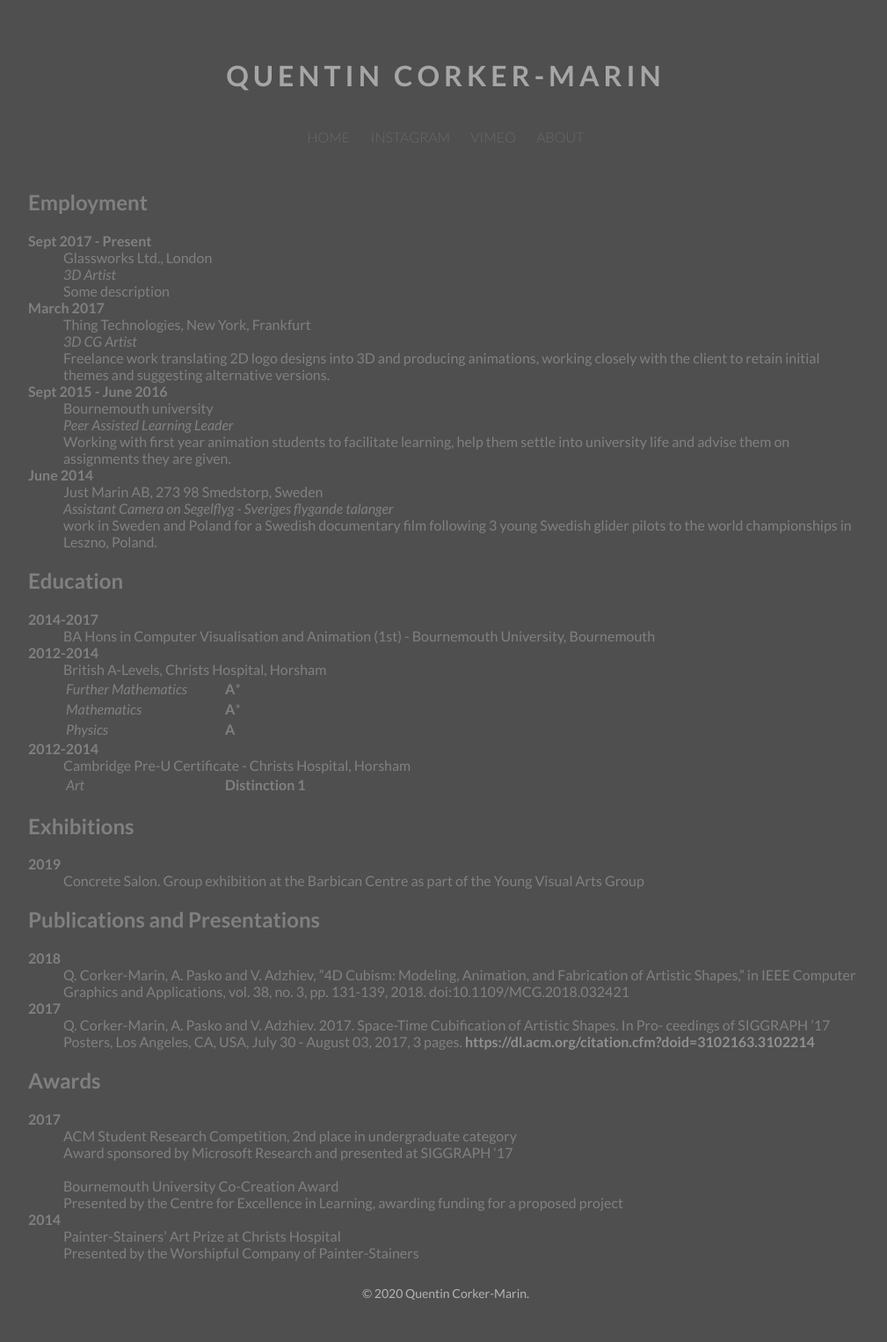
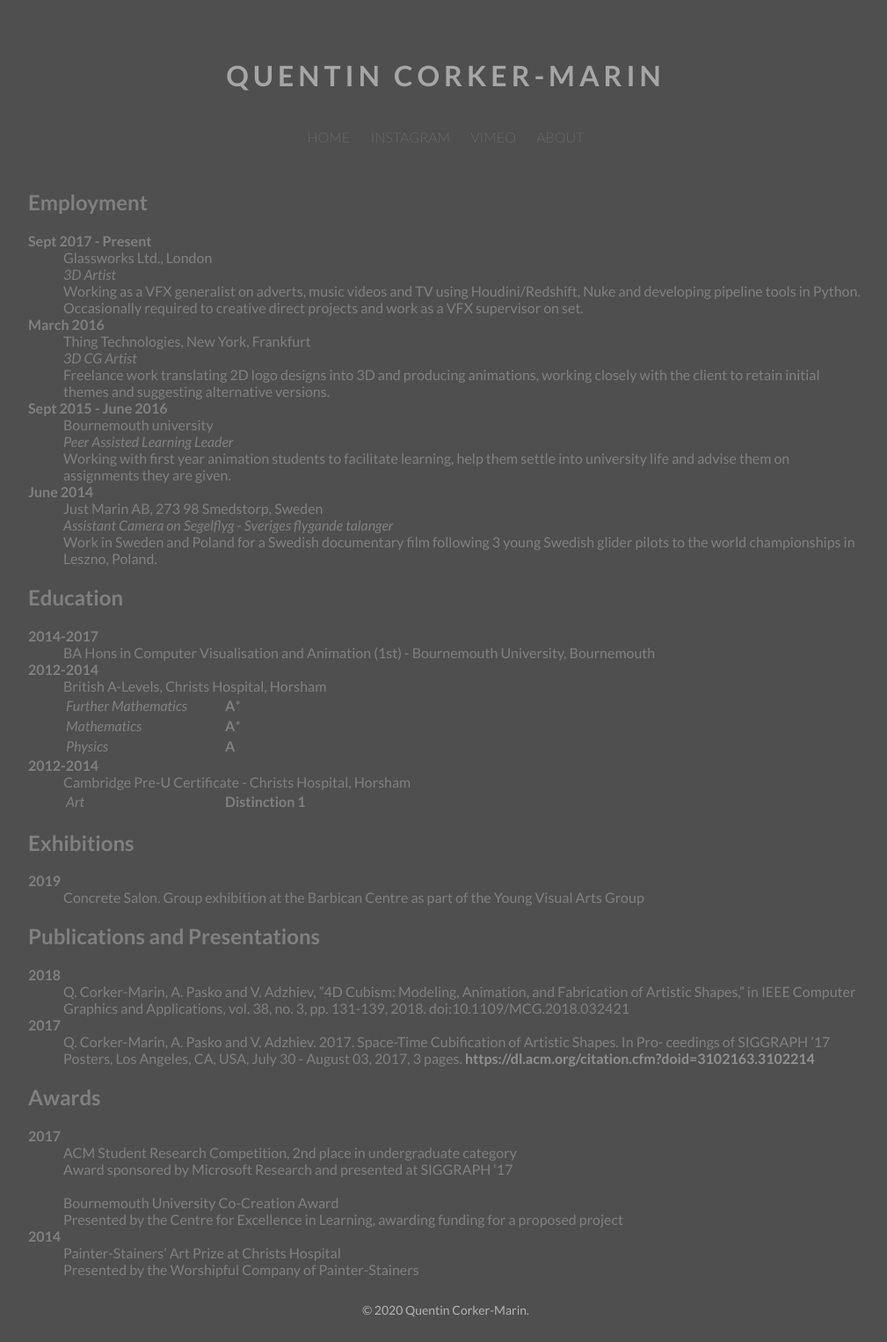
Before and after one commit to quentinjcm/portfolio, a Jekyll site: the page built from cv/index.md, in a window 1280 px wide. Shown: the whole page at 88% size, without its empty margins (133-1142 px from the left). Built offline with Jekyll 4.4.1, drawn with Linux system fonts in a browser that asks for light colours.

Commit message:
updated cv

```diff
--- a/cv/index.md
+++ b/cv/index.md
@@ -8,9 +8,9 @@ date-string: 23 JUNE, 2019
 **Sept 2017 - Present**
 : Glassworks Ltd., London
 : *3D Artist*
-: Some description
+: Working as a VFX generalist on adverts, music videos and TV using Houdini/Redshift, Nuke and developing pipeline tools in Python. Occasionally required to creative direct projects and work as a VFX supervisor on set.
 
-**March 2017**
+**March 2016**
 : Thing Technologies, New York, Frankfurt
 : *3D CG Artist*
 : Freelance work translating 2D logo designs into 3D and producing animations, working closely
@@ -25,7 +25,7 @@ life and advise them on assignments they are given.
 **June 2014**
 : Just Marin AB, 273 98 Smedstorp, Sweden
 : *Assistant Camera on Segelflyg - Sveriges flygande talanger*
-: work in Sweden and Poland for a Swedish documentary film following 3 young
+: Work in Sweden and Poland for a Swedish documentary film following 3 young
 Swedish glider pilots to the world championships in Leszno, Poland.
 
 ## Education
```
